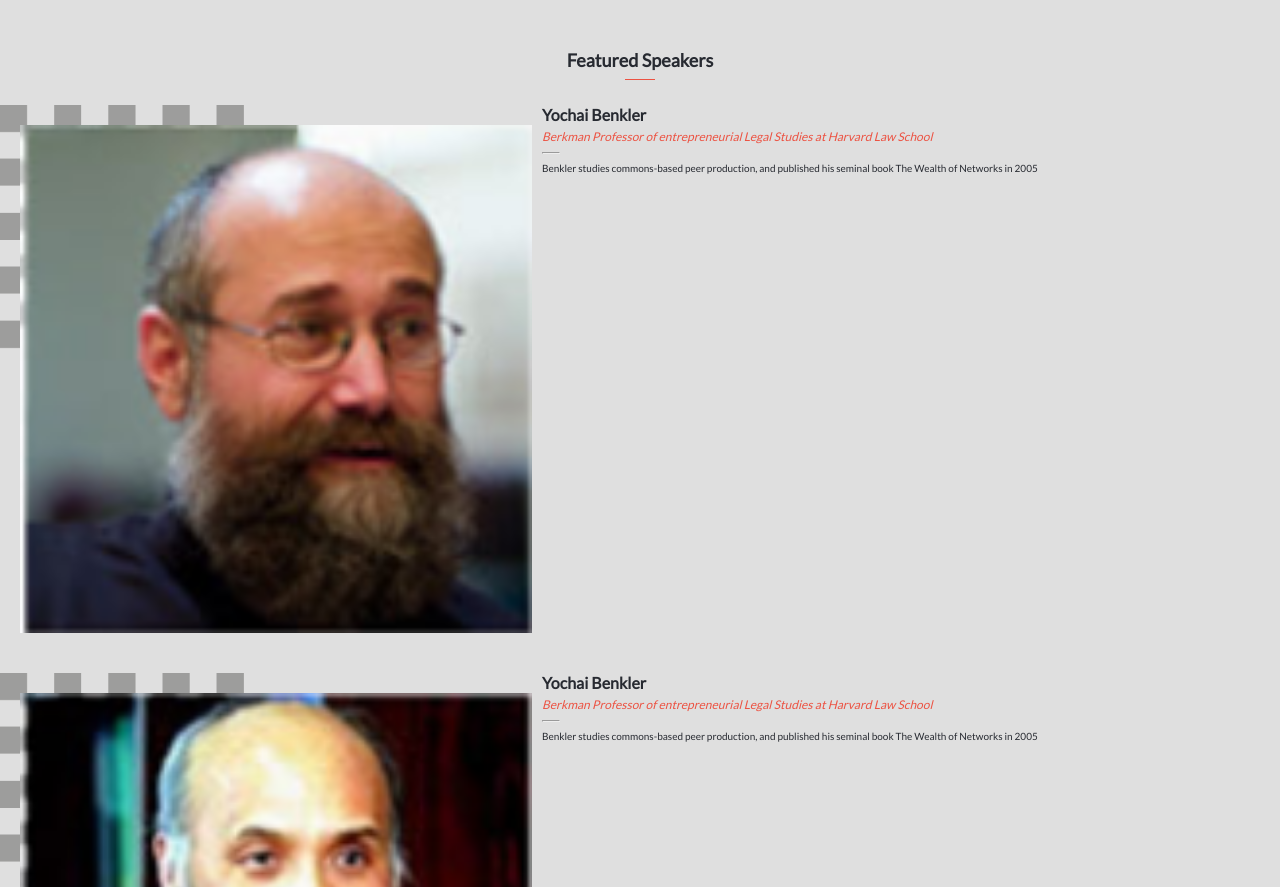
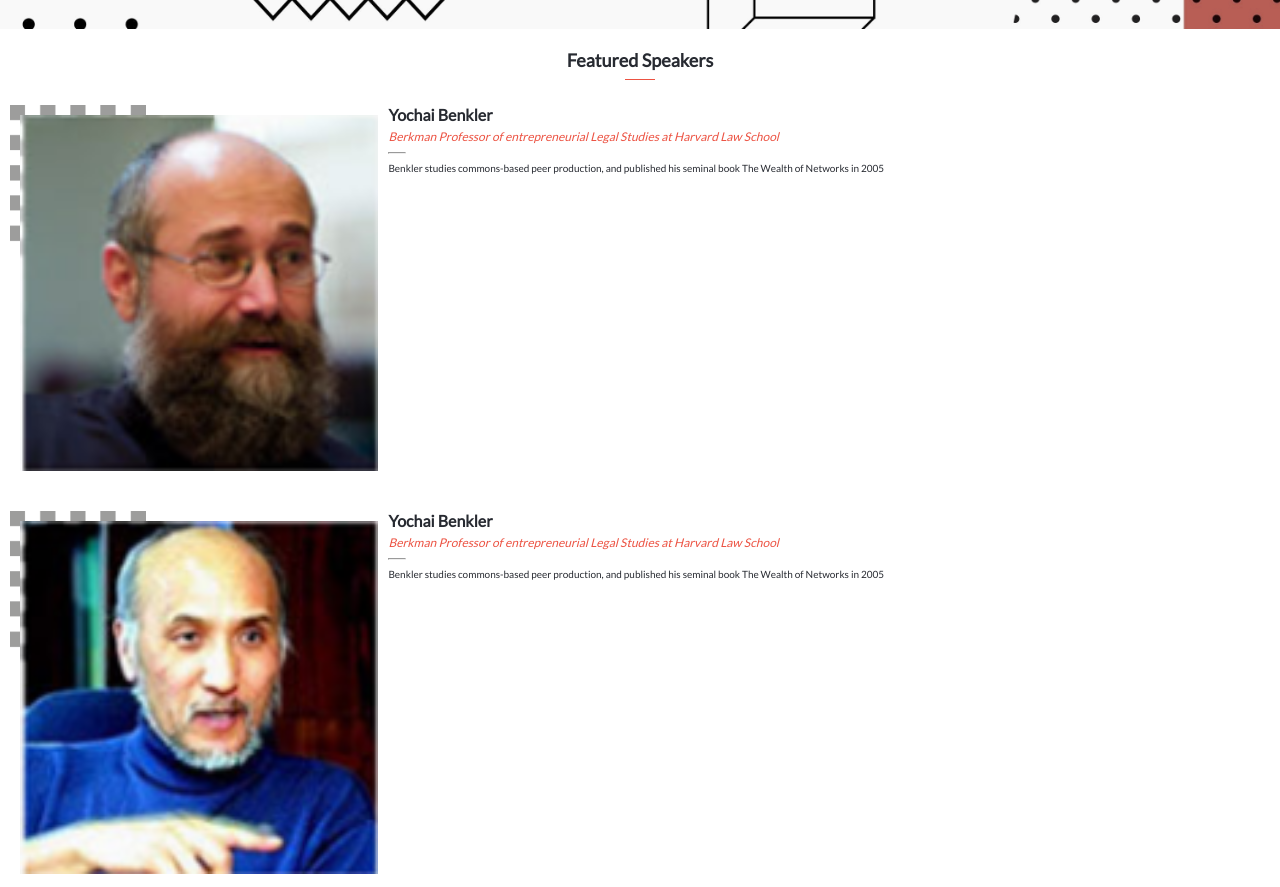
Before and after one commit to ryxtor/first-capstone-project, a website: page index.html in a window 1280 px wide. Shown: the part 879-1766 px from the top of the page. Drawn offline with Linux system fonts and the light colour scheme.

Commit message:
Add background image and footer on about page

```diff
--- a/style.css
+++ b/style.css
@@ -26,7 +26,9 @@
 }
 
 body {
-  background-color: #dfdfdf;
+  background-image: url(src/bg/bg-page.jpg);
+  background-size: 100%;
+  backdrop-filter: grayscale(50%);
 }
 
 .start-section {
@@ -77,6 +79,7 @@ h3 {
 }
 
 .start-p-container {
+  background-color: #f3f3f3;
   border: 2px solid #fff;
   margin: 20px 0;
 }
@@ -155,6 +158,10 @@ ul {
   align-self: center;
 }
 
+.speakers-section {
+  background-color: #fff;
+}
+
 .speakers-title {
   text-align: center;
   font-size: 18px;
@@ -163,7 +170,7 @@ ul {
 
 .speakers-container {
   display: flex;
-  margin-bottom: 30px;
+  padding-bottom: 30px;
 }
 
 .speakers-name {
@@ -187,12 +194,13 @@ ul {
 }
 
 .speakers-img {
-  width: 40%;
+  width: 28%;
   height: auto;
-  padding: 20px 10px 10px 20px;
+  padding: 10px 10px 10px 10px;
   background-image: url(src/bg/chess-bg.png);
-  background-size: 50%;
+  background-size: 40%;
   background-repeat: no-repeat;
+  margin-left: 10px;
 }
 
 .partner-section {
@@ -323,6 +331,12 @@ ul {
   margin: 0 32px 0 32px;
 }
 
+.red-filter {
+  background-color: rgba(236, 83, 66, 0.6);
+  height: 160px;
+  background-size: cover;
+}
+
 .card-title {
   text-align: center;
   color: #fff;
```
Also changed, not shown: about.html (+13 -0 lines), src/bg/bg-page.jpg (added).
